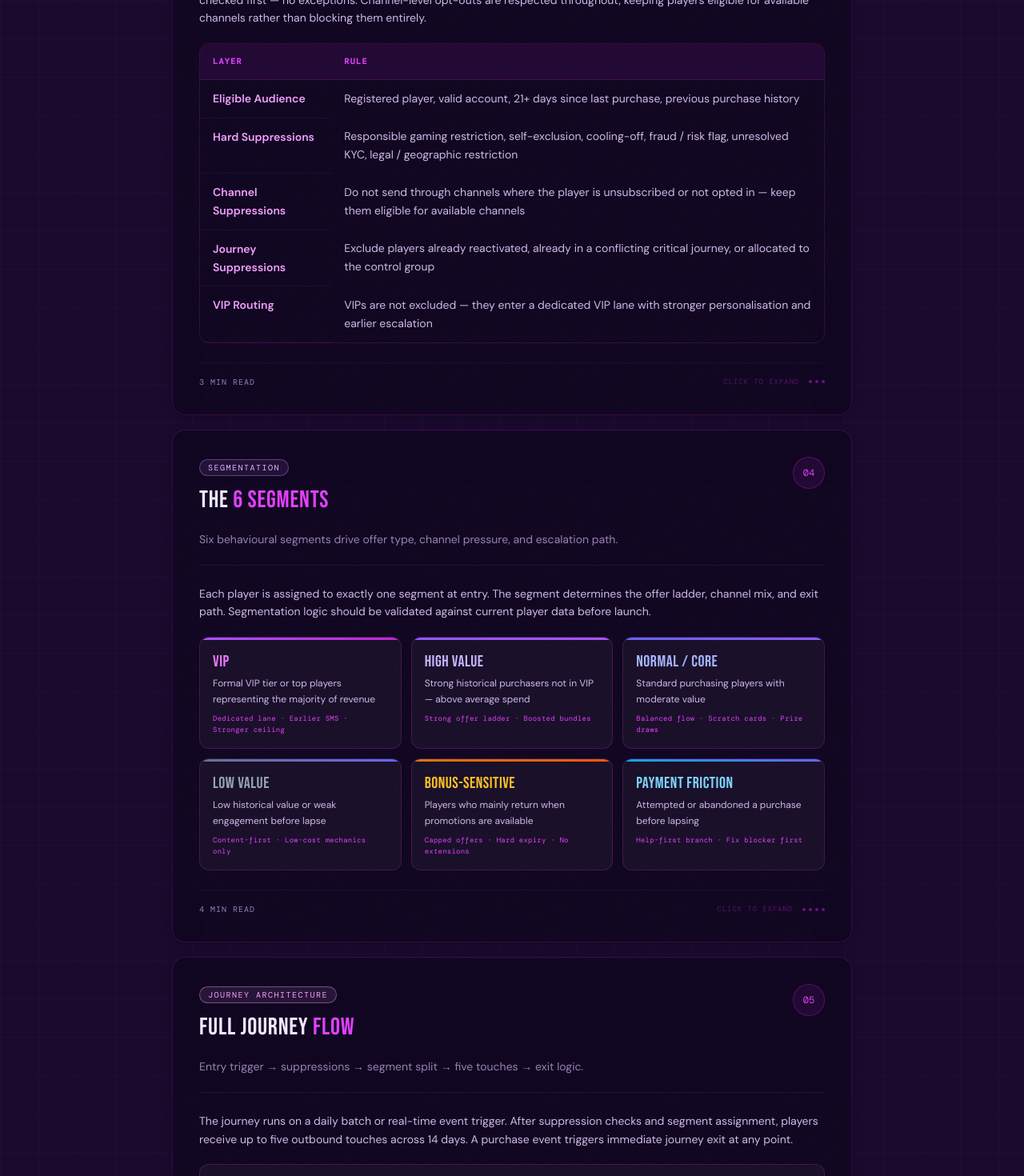
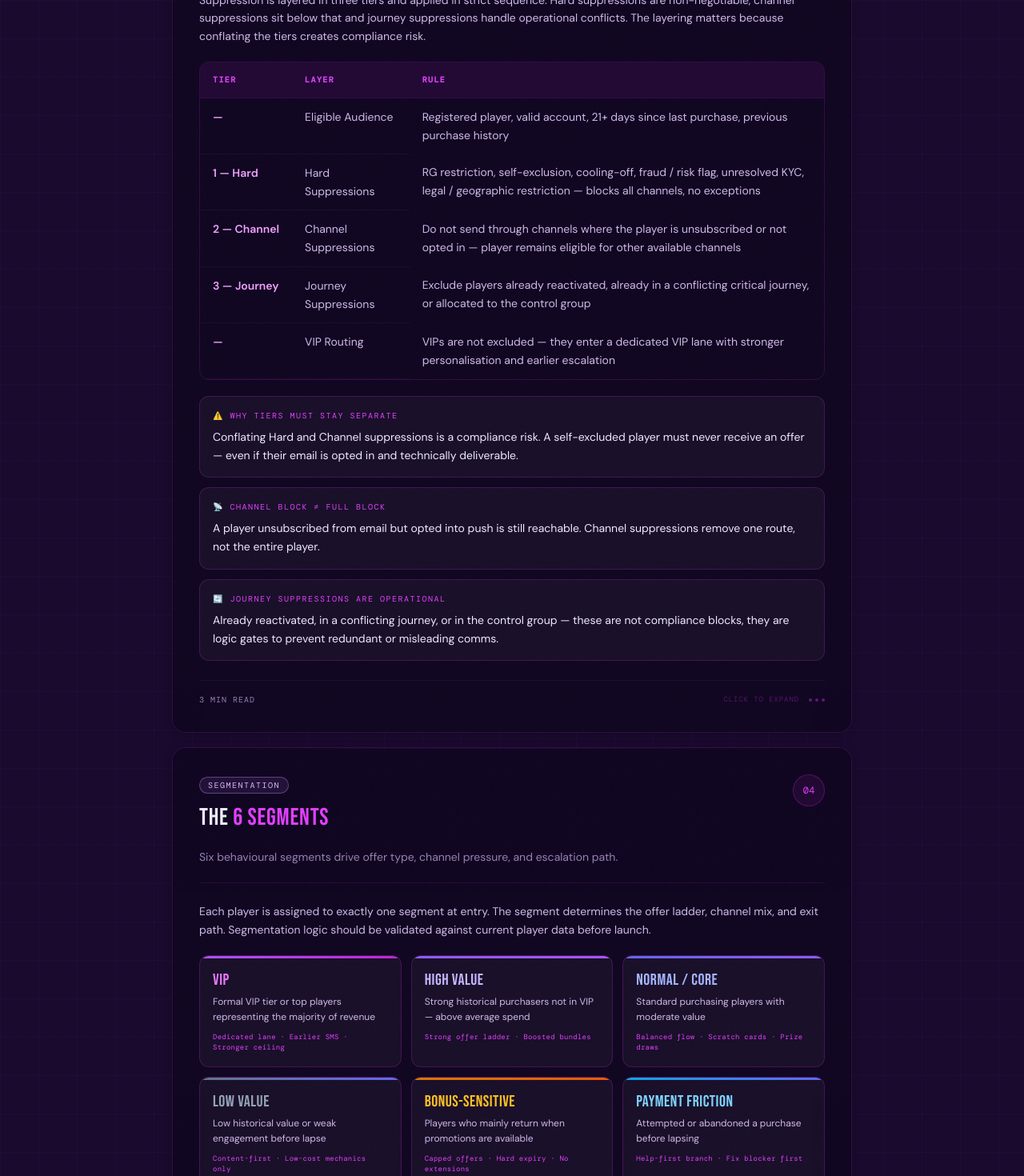
Before and after one commit to wicouy/Punt_Reactivation_Presentation, a React (Vite) app: page / in a window 1280 px wide. Shown: the part 1680-3150 px from the top of the page at 80% size. Built offline with nearby package versions, Linux system fonts and the light colour scheme.

Commit message:
fix: prevent table cell text wrapping and update suppression logic and content structure in posts data

```diff
--- a/src/components/Modal.tsx
+++ b/src/components/Modal.tsx
@@ -48,7 +48,7 @@ function TableBlock({ headers, rows }: { headers: string[]; rows: string[][] })
           {rows.map((row, ri) => (
             <tr key={ri} className="hover:bg-magenta/5 transition-colors">
               {row.map((cell, ci) => (
-                <td key={ci} className={`px-4 py-3 border-b border-magenta/10 last:border-b-0 align-top leading-relaxed ${ci === 0 ? 'font-semibold text-pink-light' : 'text-grey-light'}`}>{cell}</td>
+                <td key={ci} className={`px-4 py-3 border-b border-magenta/10 last:border-b-0 align-top leading-relaxed ${ci === 0 ? 'font-semibold text-pink-light whitespace-nowrap' : 'text-grey-light'}`}>{cell}</td>
               ))}
             </tr>
           ))}
--- a/src/components/PostCard.tsx
+++ b/src/components/PostCard.tsx
@@ -82,7 +82,7 @@ function TableBlock({ headers, rows }: { headers: string[]; rows: string[][] })
                 <td
                   key={ci}
                   className={`px-4 py-3 border-b border-magenta/10 last:border-b-0 align-top leading-relaxed ${
-                    ci === 0 ? 'font-semibold text-pink-light' : 'text-grey-light'
+                    ci === 0 ? 'font-semibold text-pink-light whitespace-nowrap' : 'text-grey-light'
                   }`}
                 >
                   {cell}
--- a/src/data/posts.ts
+++ b/src/data/posts.ts
@@ -102,22 +102,30 @@ export const posts: Post[] = [
     tag: 'Entry Logic',
     title: 'SUPPRESSION',
     titleAccent: 'LAYERS',
-    summary: 'Five-layer eligibility and suppression logic before any player enters the journey.',
+    summary: 'Three-tier suppression model — Hard → Channel → Journey — applied in strict order before any player enters. Conflating tiers is a compliance risk.',
     readTime: 3,
     content: [
       {
         type: 'paragraph',
-        text: 'Before any player enters the journey, five suppression layers are applied in sequence. Hard suppressions are always checked first — no exceptions. Channel-level opt-outs are respected throughout, keeping players eligible for available channels rather than blocking them entirely.',
+        text: 'Suppression is layered in three tiers and applied in strict sequence. Hard suppressions are non-negotiable, channel suppressions sit below that and journey suppressions handle operational conflicts. The layering matters because conflating the tiers creates compliance risk.',
       },
       {
         type: 'table',
-        headers: ['Layer', 'Rule'],
+        headers: ['Tier', 'Layer', 'Rule'],
         rows: [
-          ['Eligible Audience', 'Registered player, valid account, 21+ days since last purchase, previous purchase history'],
-          ['Hard Suppressions', 'Responsible gaming restriction, self-exclusion, cooling-off, fraud / risk flag, unresolved KYC, legal / geographic restriction'],
-          ['Channel Suppressions', 'Do not send through channels where the player is unsubscribed or not opted in — keep them eligible for available channels'],
-          ['Journey Suppressions', 'Exclude players already reactivated, already in a conflicting critical journey, or allocated to the control group'],
-          ['VIP Routing', 'VIPs are not excluded — they enter a dedicated VIP lane with stronger personalisation and earlier escalation'],
+          ['—', 'Eligible Audience', 'Registered player, valid account, 21+ days since last purchase, previous purchase history'],
+          ['1 — Hard', 'Hard Suppressions', 'RG restriction, self-exclusion, cooling-off, fraud / risk flag, unresolved KYC, legal / geographic restriction — blocks all channels, no exceptions'],
+          ['2 — Channel', 'Channel Suppressions', 'Do not send through channels where the player is unsubscribed or not opted in — player remains eligible for other available channels'],
+          ['3 — Journey', 'Journey Suppressions', 'Exclude players already reactivated, already in a conflicting critical journey, or allocated to the control group'],
+          ['—', 'VIP Routing', 'VIPs are not excluded — they enter a dedicated VIP lane with stronger personalisation and earlier escalation'],
+        ],
+      },
+      {
+        type: 'cards',
+        items: [
+          { title: '⚠️ Why Tiers Must Stay Separate', body: 'Conflating Hard and Channel suppressions is a compliance risk. A self-excluded player must never receive an offer — even if their email is opted in and technically deliverable.' },
+          { title: '📡 Channel Block ≠ Full Block', body: 'A player unsubscribed from email but opted into push is still reachable. Channel suppressions remove one route, not the entire player.' },
+          { title: '🔄 Journey Suppressions Are Operational', body: 'Already reactivated, in a conflicting journey, or in the control group — these are not compliance blocks, they are logic gates to prevent redundant or misleading comms.' },
         ],
       },
     ],
@@ -229,6 +237,17 @@ export const posts: Post[] = [
       {
         type: 'paragraph',
         text: 'Values should be validated against bonus cost, LTV, margin and compliance before launch. Offer type escalates through the journey. Bonus-Sensitive players never receive offer extensions or increases.',
+      },
+      {
+        type: 'bullets',
+        items: [
+          { label: 'VIP', desc: 'High offer ceiling · Escalates every touch · SC Giveaway at Day 8' },
+          { label: 'High Value', desc: 'Boosted Bundle led · 48h expiry · Tournament entry at Day 8' },
+          { label: 'Normal / Core', desc: 'Low-cost mechanics · Scratch Card and Free Spins · Prize Draw' },
+          { label: 'Low Value / Low Intent', desc: 'Content-led · No expensive offers · Challenge tasks only' },
+          { label: 'Bonus-Sensitive', desc: 'Hard capped · One-time only · Never extended or increased' },
+          { label: 'Payment Friction', desc: 'Help-first · No promo until blocker resolved · Scratch Card post-purchase' },
+        ],
       },
       {
         type: 'table',
@@ -561,6 +580,19 @@ export const posts: Post[] = [
           { label: 'Post-Reactivation Retention', desc: '2nd session · 2nd purchase · 7 & 30-day retention' },
         ],
       },
+      {
+        type: 'paragraph',
+        text: 'Based on these KPIs — how do we monitor and analyse success?',
+      },
+      {
+        type: 'cards',
+        items: [
+          { title: '① Primary Measure', body: 'Incremental reactivation rate versus the control group — not raw reactivation. The control group is the benchmark; without it, any uplift number is meaningless.' },
+          { title: '② Revenue Windows', body: 'Compare revenue in the 7 and 30 days after reactivation — not just whether the player returned. A low-quality reactivation that generates one purchase and lapses again is not a win.' },
+          { title: '③ Segment-Level Analysis', body: 'Break down results by segment. A strong overall rate can mask a failing segment or a cost-negative reactivation path. Analyse VIP, High Value, Core, and Bonus-Sensitive separately.' },
+          { title: '④ One Variable at a Time', body: 'Avoid comparing total store metrics before and after launch — too many variables change at once. Only change one element per test cycle — offer type, timing, or channel mix — to understand what actually moved performance.' },
+        ],
+      },
     ],
   },
   {
```
